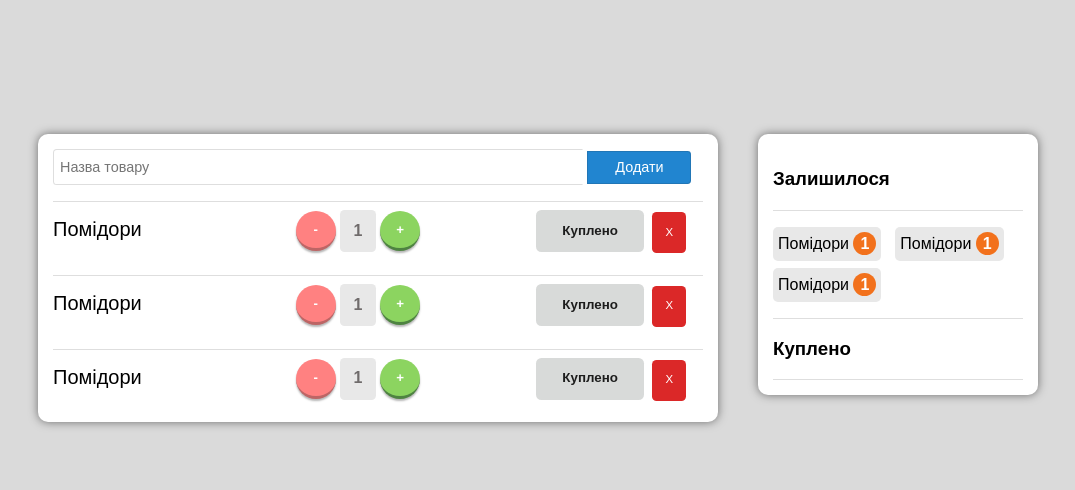
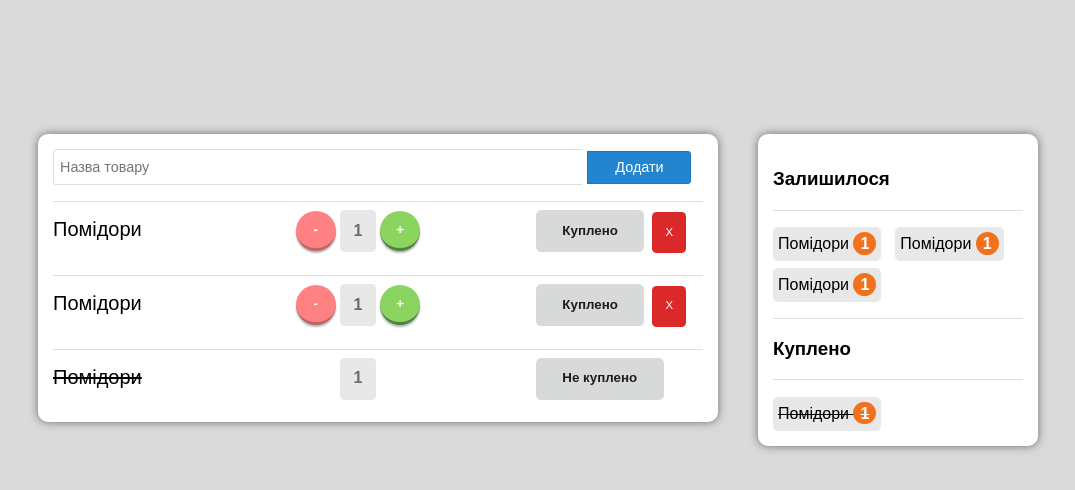
Before and after one commit to UndeadBigUnicorn/JavaScript2.2, a plain HTML site: page index.html in a window 1280 px wide. Shown: the whole page, without its empty margins (102-1177 px from the left). Drawn offline with Linux system fonts and the light colour scheme.

Commit message:
html and css done

```diff
--- a/index.html
+++ b/index.html
@@ -44,16 +44,13 @@
             </div>
             <div class="item">
                 <div class="first-column titles">
-                    <span class="title">Помідори</span>
+                    <span class="title crossed">Помідори</span>
                 </div>
                 <div class="second-column add-buttons">
-                    <button class="circular-button red-button"><b>-</b></button>
                     <span class="amount">1</span>
-                    <button class="circular-button green-button"><b>+</b></button>
                 </div>
                 <div class="third-column option-buttons">
-                    <button class="button-buy">Куплено</button>
-                    <button class="delete-button">X</button>
+                    <button class="button-buy button-not-bought">Не куплено</button>
                 </div>
             </div>
 
@@ -81,8 +78,11 @@
             <div class="item right-title second-title">
                     <h3>Куплено</h3>
             </div>
-            <div class="item">
-
+            <div class="item empty">
+                <span class="product-item crossed">
+                    Помідори
+                    <span class="circular-amount crossed">1</span>
+            </span>
             </div>
         </div>
     </div>
--- a/main.css
+++ b/main.css
@@ -225,3 +225,7 @@ h3{
     text-align: center;
     border-radius: 250rem;
 }
+
+.crossed{
+    text-decoration: line-through;
+}
```
